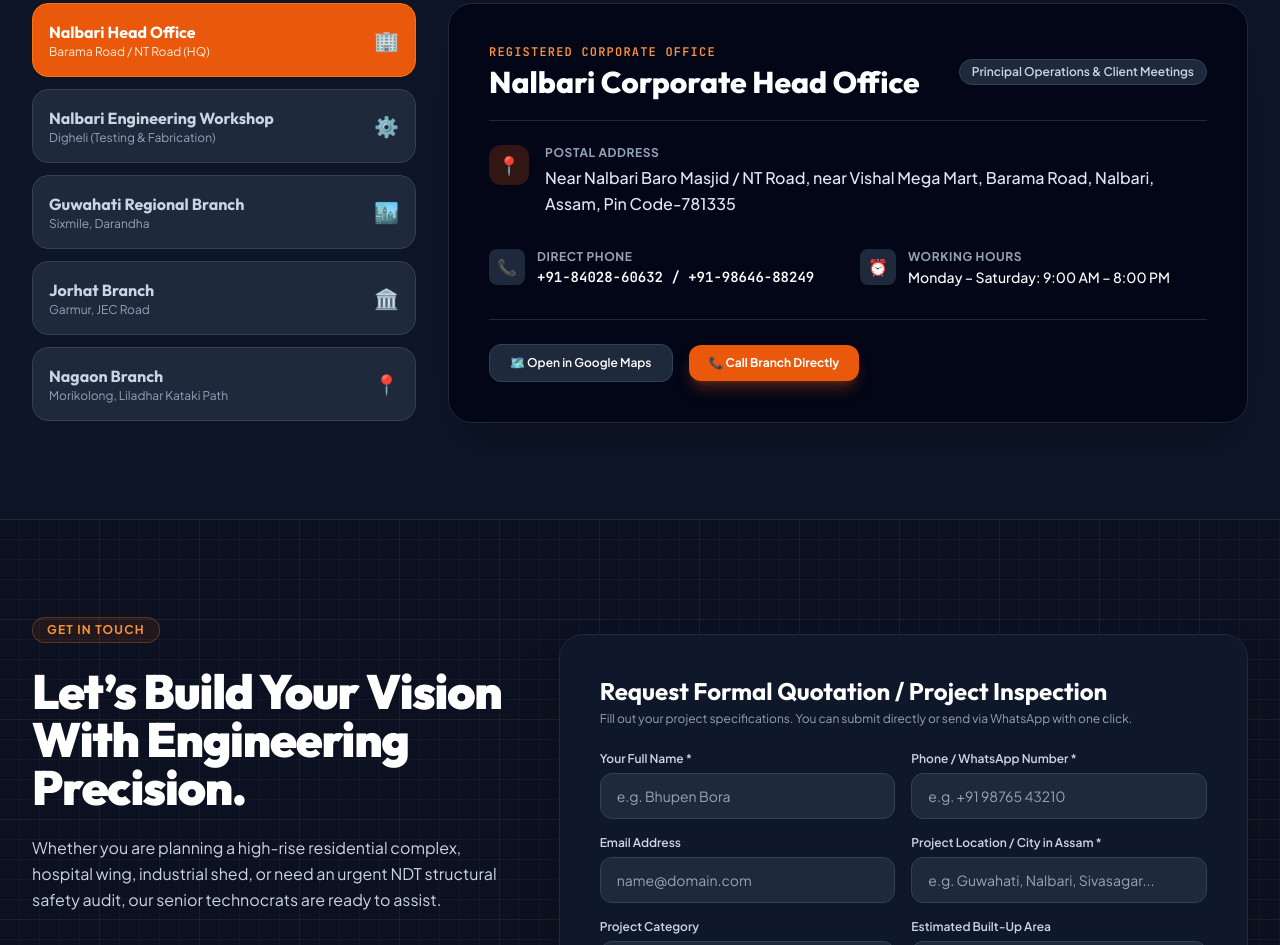
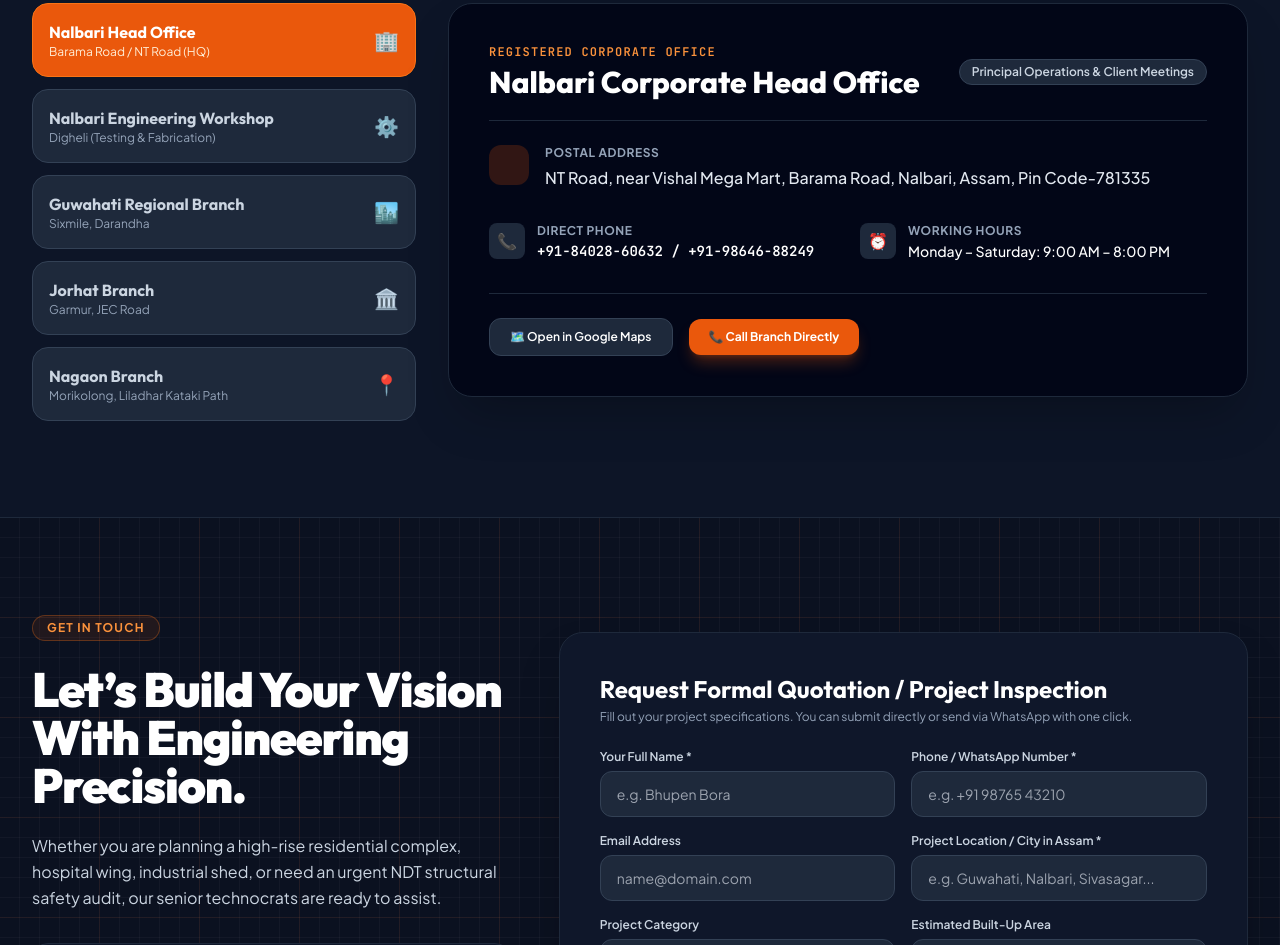
Before and after one commit to baharulh-bot/utopian-website, a plain HTML site: page index.html in a window 1280 px wide. Shown: the part 10450-11395 px from the top of the page. Drawn offline with nearby package versions, Linux system fonts and the light colour scheme.

Commit message:
index.html

```diff
--- a/index.html
+++ b/index.html
@@ -1599,12 +1599,11 @@
             <!-- Address Display -->
             <div class="flex items-start gap-4">
               <div class="w-10 h-10 rounded-xl bg-orange-600/20 text-orange-400 flex items-center justify-center flex-shrink-0 text-lg">
-                📍
               </div>
               <div>
                 <p class="text-xs font-bold uppercase tracking-wider text-slate-400 mb-1">Postal Address</p>
                 <p id="office-address" class="text-slate-200 text-base font-medium leading-relaxed">
-                  Near Nalbari Baro Masjid / NT Road, near Vishal Mega Mart, Barama Road, Nalbari, Assam, Pin Code-781335
+                  NT Road, near Vishal Mega Mart, Barama Road, Nalbari, Assam, Pin Code-781335
                 </p>
               </div>
             </div>
```
